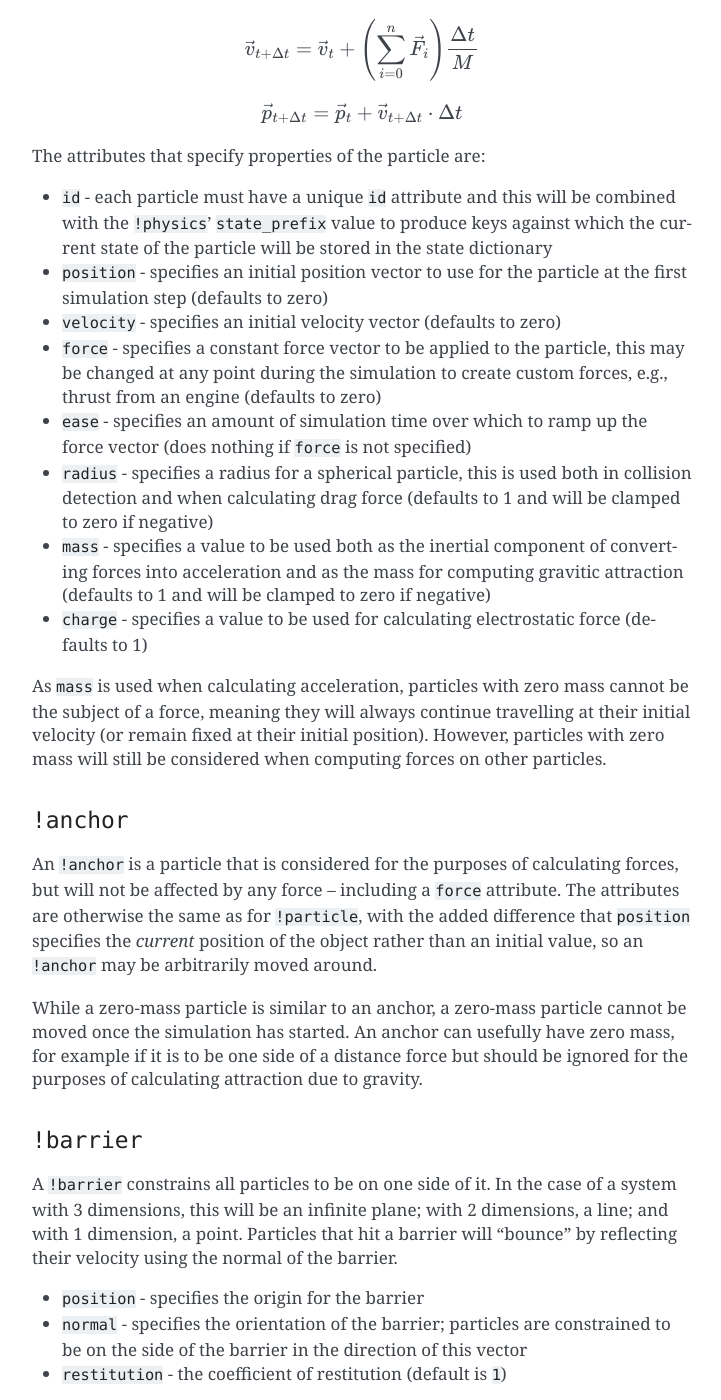
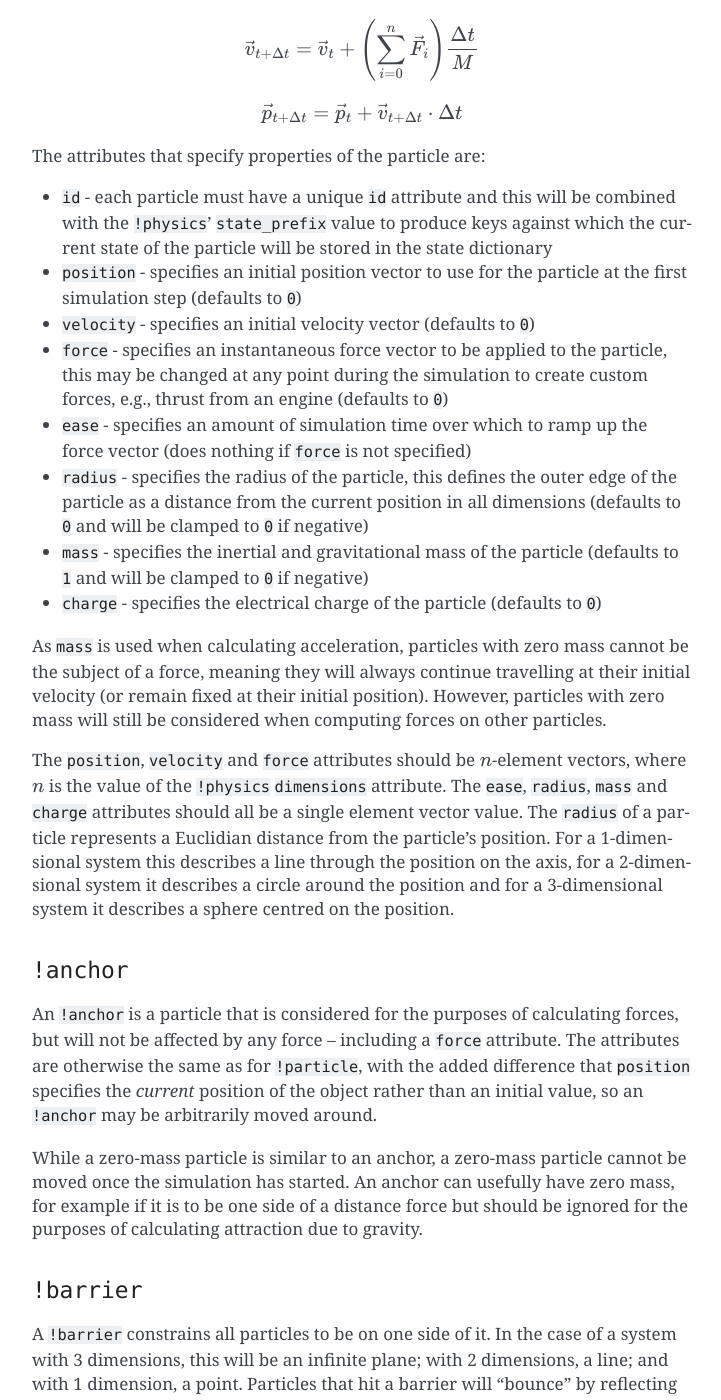
Before and after one commit to jonathanhogg/flitter, a Sphinx documentation site: the page built from docs/physics.md, in a window 1280 px wide and 1400 px high, scrolled down 2839 px. Shown: the whole window, without its empty margins (388-1109 px from the left). Built offline with Sphinx 7.4.7, drawn with Linux system fonts in a browser that asks for light colours; some of the changed text lies outside the part shown.

Commit message:
Change a couple of particle defaults and improve docs

```diff
--- a/docs/physics.md
+++ b/docs/physics.md
@@ -131,27 +131,34 @@ The attributes that specify properties of the particle are:
 combined with the `!physics`' `state_prefix` value to produce keys against
 which the current state of the particle will be stored in the state dictionary
 - `position` - specifies an initial position vector to use for the particle at
-the first simulation step (defaults to zero)
-- `velocity` - specifies an initial velocity vector (defaults to zero)
-- `force` - specifies a constant force vector to be applied to the particle,
-this may be changed at any point during the simulation to create custom forces,
-e.g., thrust from an engine (defaults to zero)
+the first simulation step (defaults to `0`)
+- `velocity` - specifies an initial velocity vector (defaults to `0`)
+- `force` - specifies an instantaneous force vector to be applied to the
+particle, this may be changed at any point during the simulation to create
+custom forces, e.g., thrust from an engine (defaults to `0`)
 - `ease` - specifies an amount of simulation time over which to ramp up the
 force vector (does nothing if `force` is not specified)
-- `radius` - specifies a radius for a spherical particle, this is used both
-in collision detection and when calculating drag force (defaults to 1 and will
-be clamped to zero if negative)
-- `mass` - specifies a value to be used both as the inertial component of
-converting forces into acceleration and as the mass for computing gravitic
-attraction (defaults to 1 and will be clamped to zero if negative)
-- `charge` - specifies a value to be used for calculating electrostatic force
-(defaults to 1)
+- `radius` - specifies the radius of the particle, this defines the outer edge
+of the particle as a distance from the current position in all dimensions
+(defaults to `0` and will be clamped to `0` if negative)
+- `mass` - specifies the inertial and gravitational mass of the particle
+(defaults to `1` and will be clamped to `0` if negative)
+- `charge` - specifies the electrical charge of the particle (defaults to `0`)
 
 As `mass` is used when calculating acceleration, particles with zero mass
 cannot be the subject of a force, meaning they will always continue travelling
 at their initial velocity (or remain fixed at their initial position).
 However, particles with zero mass will still be considered when computing
 forces on other particles.
+
+The `position`, `velocity` and `force` attributes should be $n$-element
+vectors, where $n$ is the value of the `!physics` `dimensions` attribute. The
+`ease`, `radius`, `mass` and `charge` attributes should all be a single element
+vector value. The `radius` of a particle represents a Euclidian distance from
+the particle's position. For a 1-dimensional system this describes a line
+through the position on the axis, for a 2-dimensional system it describes a
+circle around the position and for a 3-dimensional system it describes a sphere
+centred on the position.
 
 ### `!anchor`
 
@@ -356,13 +363,11 @@ for overlapping particles.
 
 ### `!adhesion`
 
-`!adhesion` creates an attractive/repulsive force that applies to all pairs of
-particles that overlap. It is proportional to the amount of the overlap times
-the particle pair distance minus an "adhesion distance". The result is that two
-particles that touch will draw towards each other until they reach the adhesion
-distance and then will begin to repel each other.
+`!adhesion` creates a combined attractive/repulsive force that applies to all
+pairs of particles that touch. The force acts to maintain an *adhesion
+distance* between pairs of particles while they are in contact.
 
-The adhesion distance is determined by the `overlap` attribute which should be
+The adhesion distance is determined by the `overlap` attribute, which should be
 between `0` and `1`. At `0`, no overlap is tolerated (resulting in the
 equivalent of a `!collision` force with `power=2`) and at `1`, the smaller
 particle will be drawn completely within the larger.
@@ -458,7 +463,7 @@ surrounding fluid (i.e., the volume of the particle multiplied by the density
 of the fluid) multiplied by the gravity vector.
 
 - `gravity` - vector specifying the direction and magnitude of gravity (default
-is a vector with the last dimension equal to `-1`)
+is a vector with the last dimension equal to $-1$)
 - `density` - the density coefficient of the surrounding fluid (default is `1`)
 - `strength` - force magnitude coefficient
 - `ease` - specifies an amount of simulation time over which to ramp up
```
Also changed, not shown: other parts of docs/physics.md (+5 -5 lines), 1 other file.
